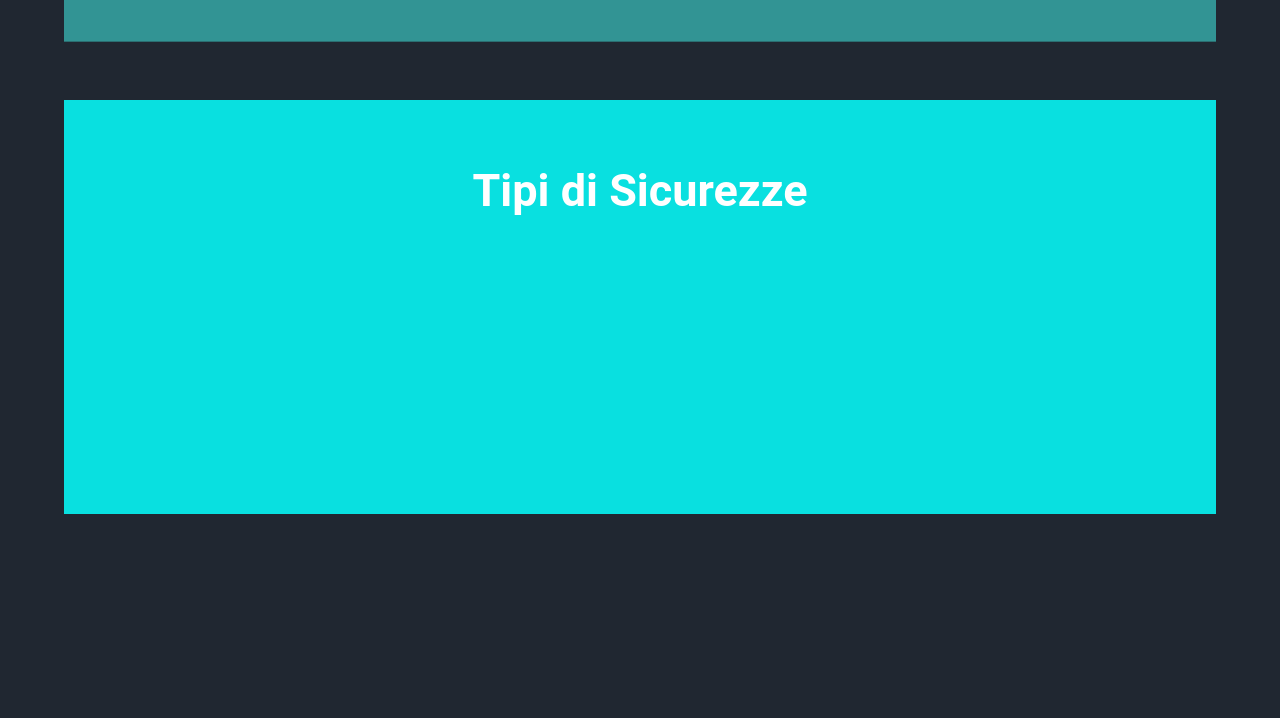
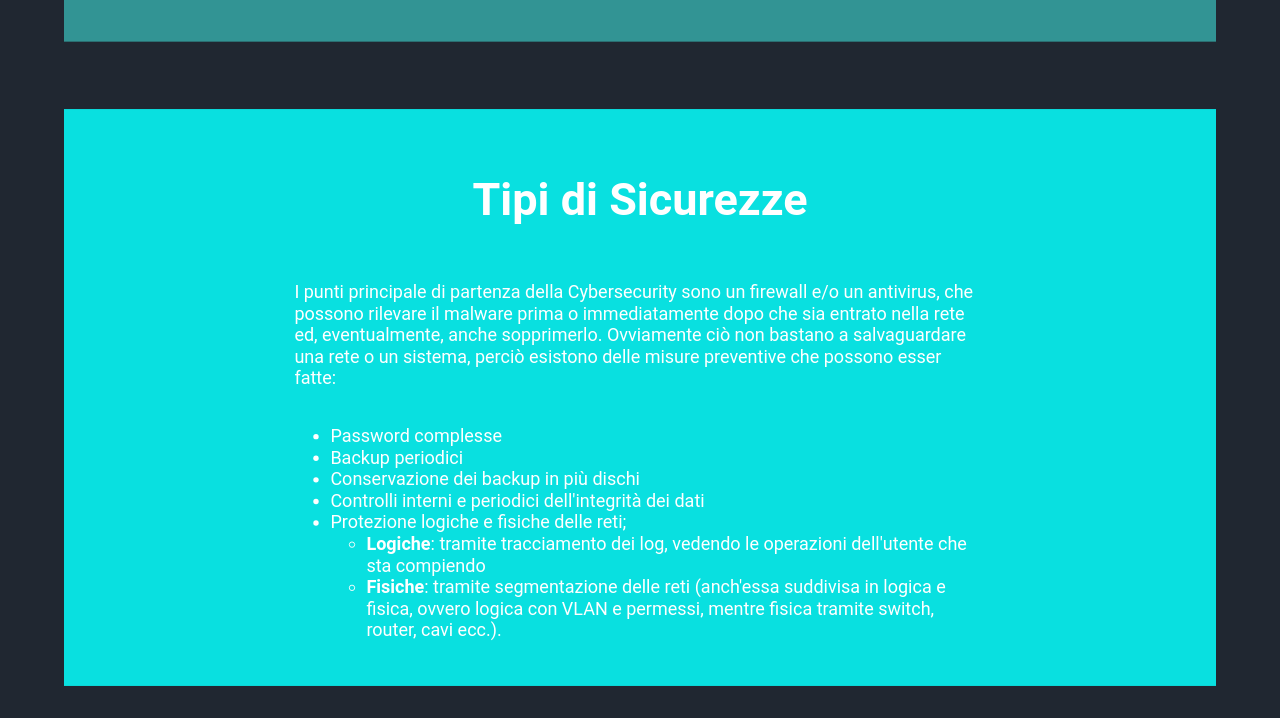
Before and after one commit to Kevin8031/Proget, a plain HTML site: page cybersec.html in a window 1280 px wide. Shown: the part 2010-2728 px from the top of the page. Before the commit the page ends 2547 px from the top, so only its background shows below. Drawn offline with Linux system fonts and the light colour scheme.

Commit message:
aggiunta sezione 'Tipi di Sicurezze'

```diff
--- a/cybersec.html
+++ b/cybersec.html
@@ -154,6 +154,24 @@
 
 		<section class="color-5">
 			<h1>Tipi di Sicurezze</h1>
+			<p>
+				I punti principale di partenza della Cybersecurity sono un firewall
+				e/o un antivirus, che possono rilevare il malware prima o immediatamente
+				dopo che sia entrato nella rete ed, eventualmente, anche sopprimerlo.
+				Ovviamente ciò non bastano a salvaguardare una rete o un sistema, perciò
+				esistono delle misure preventive che possono esser fatte:
+			</p>
+			<ul>
+				<li>Password complesse</li>
+				<li>Backup periodici</li>
+				<li>Conservazione dei backup in più dischi</li>
+				<li>Controlli interni e periodici dell'integrità dei dati</li>
+				<li>Protezione logiche e fisiche delle reti;</li>
+				<ul>
+					<li> <b>Logiche</b>: tramite tracciamento dei log, vedendo le operazioni dell'utente che sta compiendo</li>
+					<li> <b>Fisiche</b>: tramite segmentazione delle reti (anch'essa suddivisa in logica e fisica, ovvero logica con VLAN e permessi, mentre fisica tramite switch, router, cavi ecc.).</li>
+				</ul>
+			</ul>
 		</section>
 	</body>
 </html>
```
